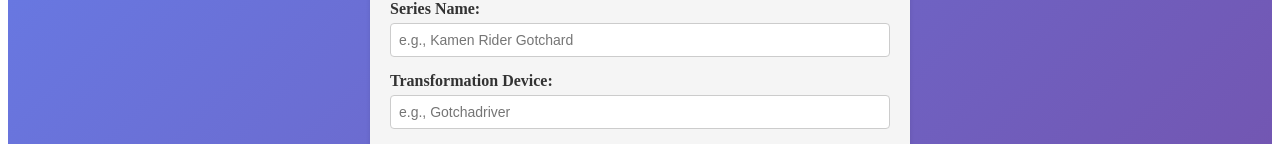
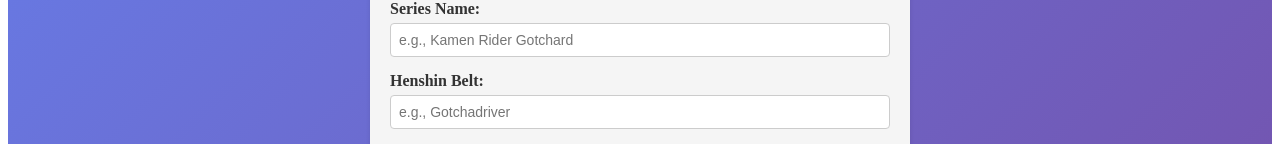
Before and after one commit to PUP-BSIT/exercise-6-appvengers, an Angular app in the folder mejares-jamesmichael/kamen-rider/: page / in a window 1280 px wide. Shown: the part 291-435 px from the top of the page. Built offline with nearby package versions, Linux system fonts and the light colour scheme.

Commit message:
code: modify form [change to Henshin Belt]

```diff
--- a/mejares-jamesmichael/kamen-rider/src/app/kamen-rider-form/kamen-rider-form.html
+++ b/mejares-jamesmichael/kamen-rider/src/app/kamen-rider-form/kamen-rider-form.html
@@ -30,17 +30,12 @@
       }
     </div>
 
-    <!-- Field 3: Transformation Device (Text) -->
+    <!-- Field 3: Henshin Belt (Text) -->
     <div class="form-group">
-      <label for="transformation">Transformation Device:</label>
-      <input
-        type="text"
-        id="transformation"
-        formControlName="transformation"
-        placeholder="e.g., Gotchadriver"
-      />
-      @if (riderForm.get('transformation')?.invalid && riderForm.get('transformation')?.touched) {
-      <span class="error-message">Transformation device is required</span>
+      <label for="henshin">Henshin Belt:</label>
+      <input type="text" id="henshin" formControlName="henshin" placeholder="e.g., Gotchadriver" />
+      @if (riderForm.get('henshin')?.invalid && riderForm.get('henshin')?.touched) {
+      <span class="error-message">Henshin Belt is required</span>
       }
     </div>
 
--- a/mejares-jamesmichael/kamen-rider/src/app/kamen-rider-form/kamen-rider-form.ts
+++ b/mejares-jamesmichael/kamen-rider/src/app/kamen-rider-form/kamen-rider-form.ts
@@ -19,7 +19,7 @@
   id: number;
   name: string;
   series: string;
-  transformation: string;
+  henshin: string;
   isProtagonist: boolean;
   era: KamenRiderEra;
 };
@@ -53,7 +53,7 @@
           validators: [Validators.required, this.noWhitespaceValidator],
         },
       ],
-      transformation: [
+      henshin: [
         '',
         {
           validators: [Validators.required, this.noWhitespaceValidator],
@@ -76,7 +76,7 @@
         id: Date.now(),
         name: this.riderForm.value.name,
         series: this.riderForm.value.series,
-        transformation: this.riderForm.value.transformation,
+        henshin: this.riderForm.value.henshin,
         isProtagonist: this.riderForm.value.isProtagonist,
         era: this.riderForm.value.era,
       };
@@ -90,7 +90,7 @@
     this.riderForm.reset({
       name: '',
       series: '',
-      transformation: '',
+      henshin: '',
       isProtagonist: false,
       era: KamenRiderEra.HEISEI,
     });
--- a/mejares-jamesmichael/kamen-rider/src/app/kamen-rider-list/kamen-rider-list.html
+++ b/mejares-jamesmichael/kamen-rider/src/app/kamen-rider-list/kamen-rider-list.html
@@ -16,13 +16,13 @@
 
       <div class="rider-details">
         <p><strong>Series:</strong> {{ rider.series }}</p>
-        <p><strong>Transformation Device:</strong> {{ rider.transformation }}</p>
+        <p><strong>Henshin Belt:</strong> {{ rider.henshin }}</p>
         <p>
           <strong>Role:</strong>
           @if (rider.isProtagonist) {
-          <span class="protagonist">Main Protagonist</span>
+          <span class="protagonist"> Main Protagonist</span>
           } @else {
-          <span>Secondary Rider</span>
+          <span> Secondary Rider</span>
           }
         </p>
       </div>
```
